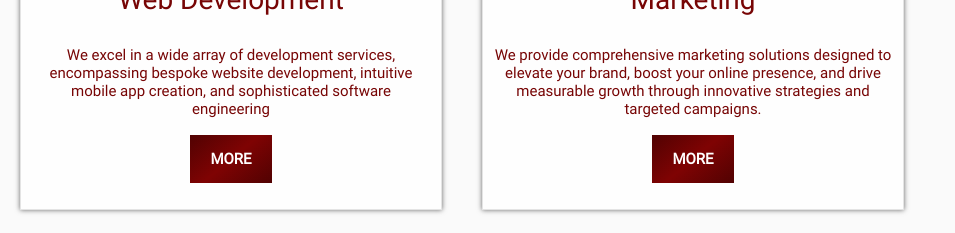
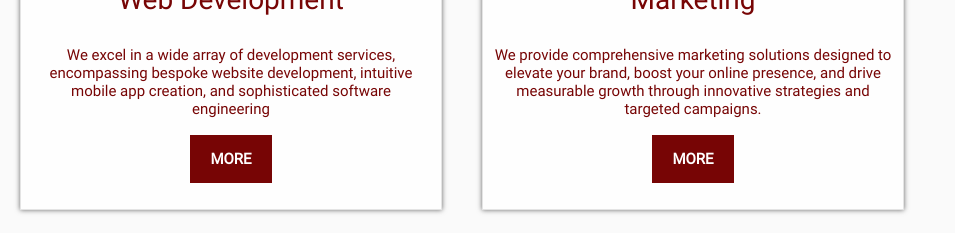
Before and after one commit to BlessingLuphahla/business-website, a plain HTML site: page index.html in a window 1280 px wide. Shown: the part 1200-1433 px from the top of the page, without its empty margins (0-955 px from the left). Drawn offline with Linux system fonts and the light colour scheme.

Commit message:
read more button update

```diff
--- a/css/index.css
+++ b/css/index.css
@@ -89,7 +89,7 @@
 
 .read-more {
   font-size: 15px;
-  background: var(--red-gradient);
+  background: var(--dark-red);
   text-decoration: none;
   text-transform: uppercase;
   color: white;
```
